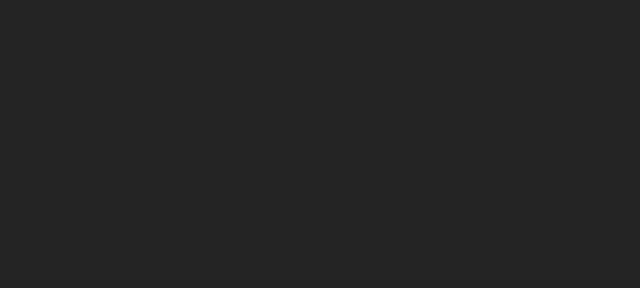
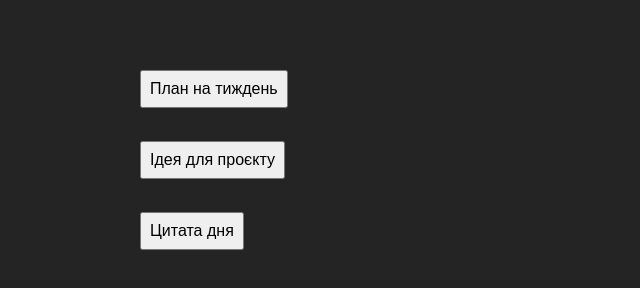
Before and after one commit to YouKnowWhoIs/Practice-CSS-React-3, a React (Vite) app: page / in a window 1280 px wide. Shown: the part 1321-1609 px from the top of the page, without its empty margins (300-940 px from the left). Before the commit the page ends 1391 px from the top, so only its background shows below. Built offline with nearby package versions, Linux system fonts and the light colour scheme; no server answers.

Commit message:
add acordion

```diff
--- a/src/components/App.jsx
+++ b/src/components/App.jsx
@@ -3,6 +3,7 @@ import "../style/index.css";
 import Notice from "./notice/Notice.jsx";
 import UserSort from "./userSort/UserSort.jsx";
 import UsersApi from "./usersApi/UsersApi.jsx";
+import Acardion from "./acardion/Acardion.jsx";
 
 function App() {
   return (
@@ -19,6 +20,7 @@ function App() {
       <Notice />
       <UserSort />
       <UsersApi />
+      <Acardion />
     </>
   );
 }
--- /dev/null
+++ b/src/components/acardion/Acardion.jsx
@@ -0,0 +1,51 @@
+import { useState } from "react";
+import "../../style/acardion/acardion.css";
+
+function Acardion() {
+  const [activeSection, setActiveSection] = useState("");
+
+  const handleBtnToggle = (section) => {
+    if (activeSection === section) {
+      setActiveSection("");
+    } else {
+      setActiveSection(section);
+    }
+  };
+
+  return (
+    <div id="acardion">
+      <div className="conteinerItems">
+        <button onClick={() => handleBtnToggle("plan")}>План на тиждень</button>
+        {activeSection === "plan" && (
+          <p className="acordionText">
+            Скласти список завдань, виділити пріоритети та запланувати
+            відпочинок у вихідні.
+          </p>
+        )}
+      </div>
+
+      <div className="conteinerItems">
+        <button onClick={() => handleBtnToggle("idea")}>
+          Ідея для проєкту
+        </button>
+        {activeSection === "idea" && (
+          <p className="acordionText">
+            Створити веб-додаток для збереження особистих нотаток з авторизацією
+            користувача.
+          </p>
+        )}
+      </div>
+
+      <div className="conteinerItems">
+        <button onClick={() => handleBtnToggle("quote")}>Цитата дня</button>
+        {activeSection === "quote" && (
+          <p className="acordionText">
+            Успіх — це сума маленьких зусиль, повторюваних з дня в день.
+          </p>
+        )}
+      </div>
+    </div>
+  );
+}
+
+export default Acardion;
--- /dev/null
+++ b/src/style/acardion/acardion.css
@@ -0,0 +1,26 @@
+#acardion {
+  margin: 0 auto;
+  margin-bottom: 70px;
+  display: flex;
+  flex-direction: column;
+  gap: 25px;
+  width: 400px;
+}
+
+#acardion button {
+  margin-bottom: 8px;
+  padding: 8px;
+  font-size: medium;
+  transition: all 0.3s ease;
+}
+
+#acardion button:hover {
+  background-color: #404040;
+  border: 2px solid #404040;
+}
+
+.acordionText {
+  padding: 10px;
+  border: 2px solid #bfbfbf;
+  border-radius: 8px;
+}
```
